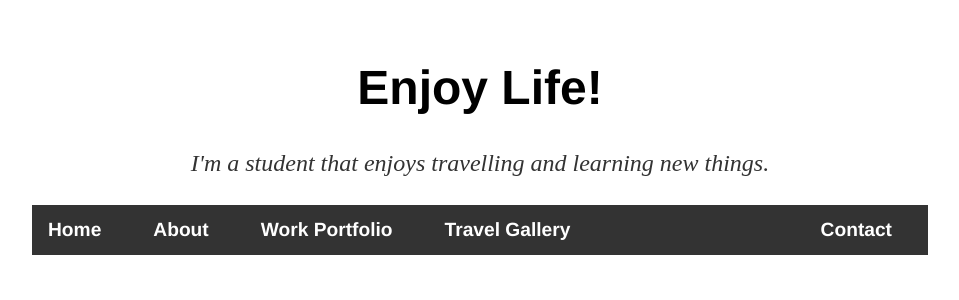
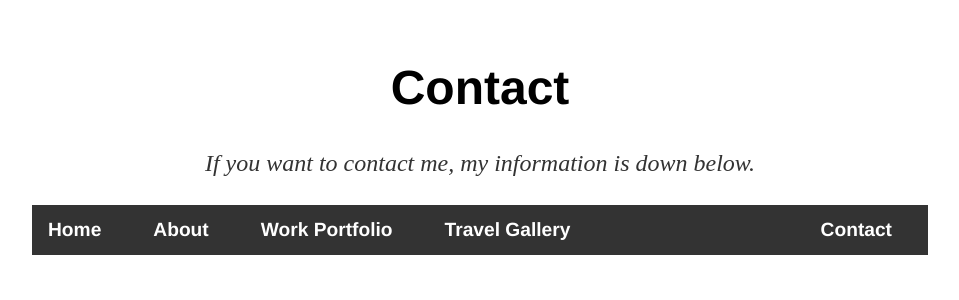
Before and after one commit to CNakano7/CNakano7.github.io, a Jekyll site: the page Contact/index.html, which Jekyll copies as it is, in a window 1280 px wide. Shown: the top 300 px of the page, without its empty margins (160-1119 px from the left). Built offline with Jekyll 4.4.1, drawn with Linux system fonts in a browser that asks for light colours.

Commit message:
Update index.html

```diff
--- a/Contact/index.html
+++ b/Contact/index.html
@@ -7,8 +7,8 @@
 
 	<body>
 
-<h1 style="text-align:center;">Enjoy Life!</h1>
-		<p style="text-align:center;"><i>I'm a student that enjoys travelling and learning new things.</i></p>
+<h1 style="text-align:center;">Contact</h1>
+		<p style="text-align:center;"><i>If you want to contact me, my information is down below.</i></p>
 
 </body>
 	<body>
```
